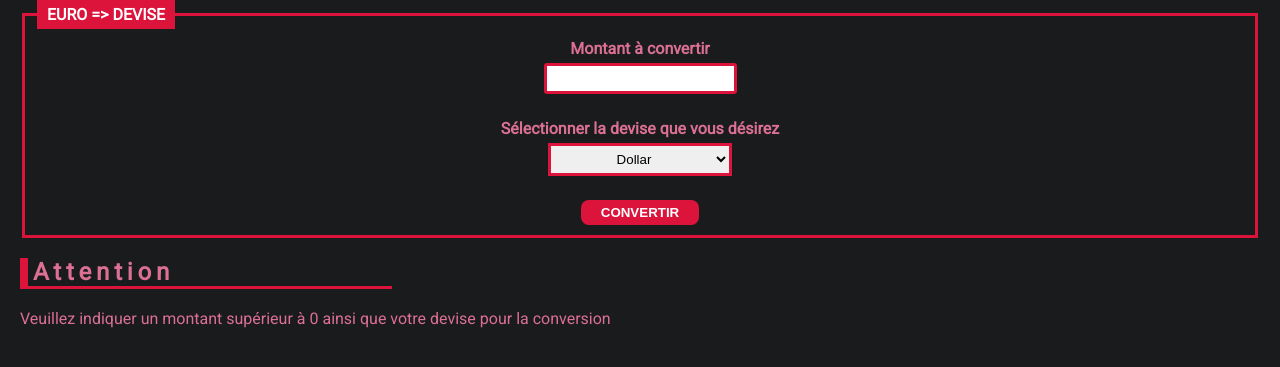
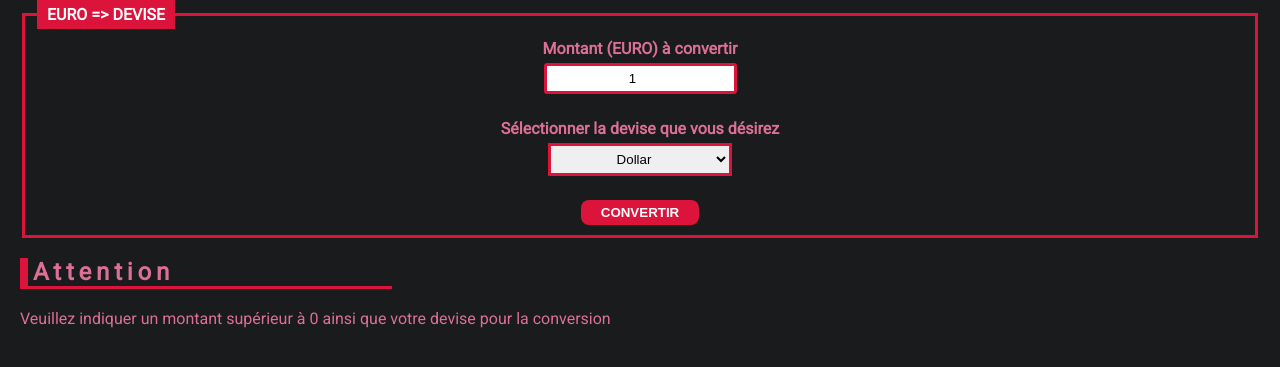
Before and after one commit to Oriane-Toque/convertisseur-devises, a PHP site: page /bonus1.php in a window 1280 px wide. Shown: the part 158-525 px from the top of the page. Run offline with PHP 8.4, Linux system fonts and the light colour scheme.

Commit message:
ameliorations/corrections

```diff
--- a/php/bonus1.php
+++ b/php/bonus1.php
@@ -35,8 +35,8 @@ include '../inc/header.php';
   <form action="" method="get">
     <fieldset class="bonus1_fieldset">
       <legend class="bonus1_legend-bg">EURO => DEVISE</legend>
-      <label class="bonus1_label" for="montant2">Montant à convertir</label>
-      <input type="number" name="montant_euro" id="montant2">
+      <label class="bonus1_label" for="montant2">Montant (EURO) à convertir</label>
+      <input type="number" name="montant_euro" id="montant2" value="1">
       <label class="bonus1_label" for="devise">Sélectionner la devise que vous désirez</label>
       <select name="devise" id="devise">
         <option>Dollar</option>
@@ -48,12 +48,12 @@ include '../inc/header.php';
   </form>
 
   <?php
-    if (!empty($_GET) && !empty($_GET['montant_euro']) && !empty($_GET['devise'])) :
+    if (!empty($_GET) && !empty($_GET['montant_euro']) && $_GET['montant_euro'] >= 0 && !empty($_GET['devise'])) :
 
         $numberToConvert = $_GET['montant_euro'];
         $choice_devise = $_GET['devise'];
 
-        $conversion = getConvertedAmount(intval($numberToConvert), $choice_devise);
+        $conversion = getConvertedAmount($numberToConvert, $choice_devise);
   ?>
         <h2 class="bonus1_title">Résultat de la conversion</h2>
         <p class="bonus1_paragraphe"><?= $numberToConvert; ?> EURO = <strong><?= $conversion; ?> <?= $choice_devise ?></strong></p>
```
